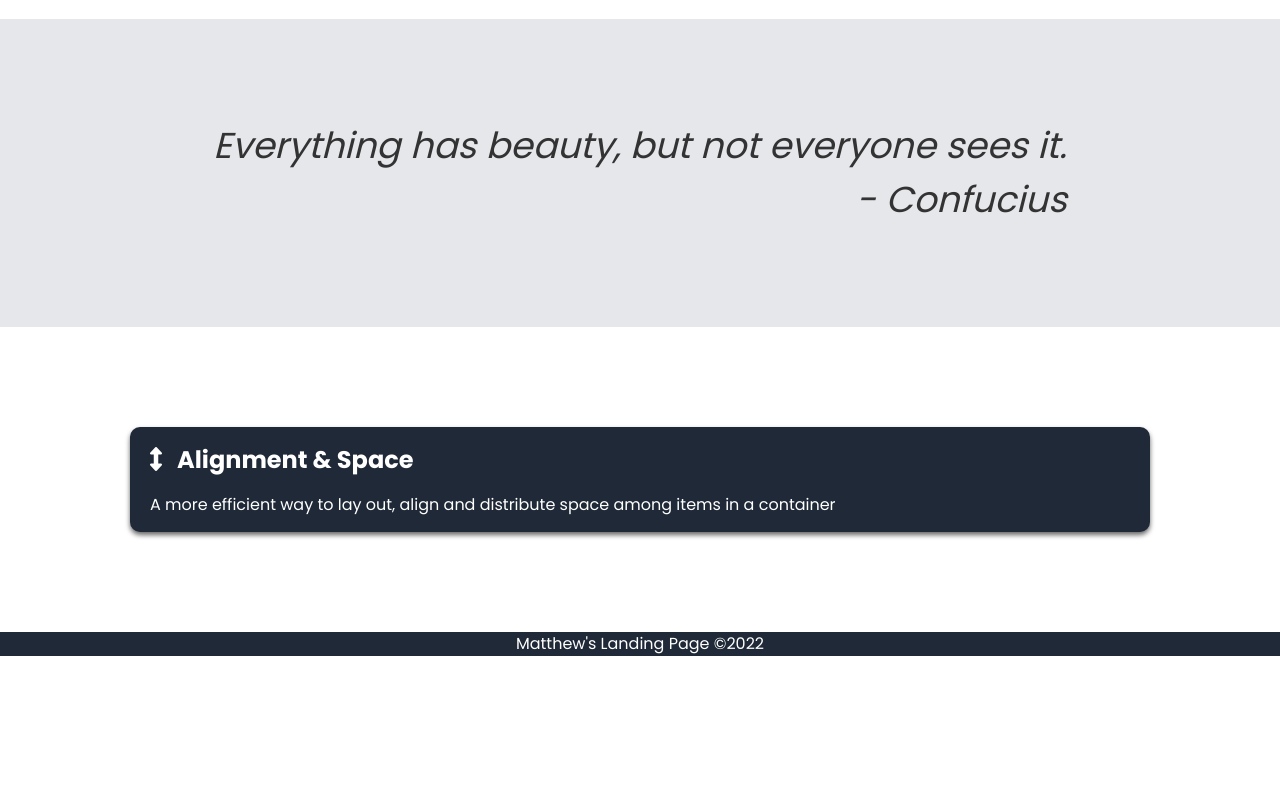
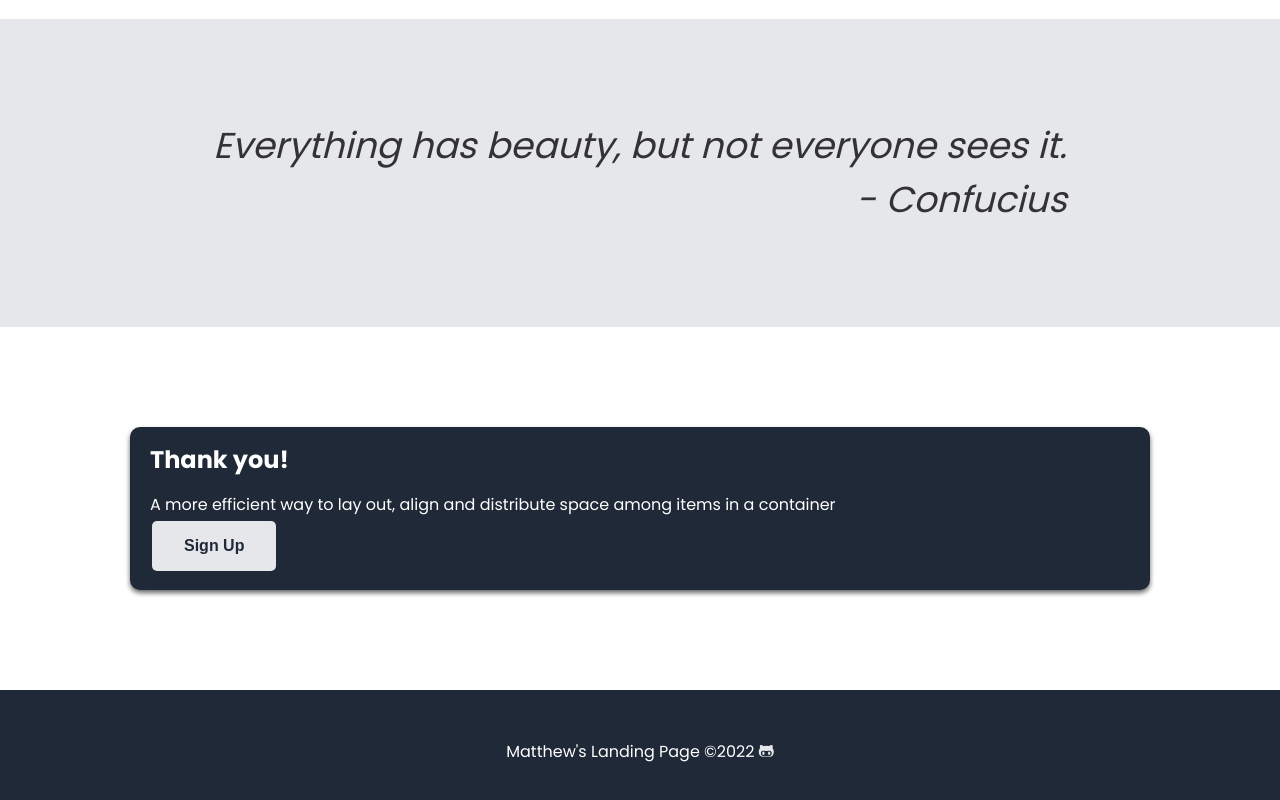
Before and after one commit to MatthewJCheverie/Landing-Page, a plain HTML site: page index.html in a window 1280 px wide. Shown: the part 1023-1823 px from the top of the page. Before the commit the page ends 1679 px from the top, so only its background shows below. Drawn offline with Linux system fonts and the light colour scheme.

Commit message:
Final edits

```diff
--- a/CSS/styles.css
+++ b/CSS/styles.css
@@ -155,6 +155,8 @@ footer {
     justify-content: center;
     color: #fff;
     background-color: var(--dark-bg);
+    padding-top: 50px;
+    padding-bottom: 50px;
 }
 
 @media (max-width: 768px) {
@@ -187,3 +189,12 @@ footer {
     text-align: right;
     padding-bottom: 100px;
 }
+
+.last-content button{
+  display: flex;
+  text-align: end;
+}
+
+footer a {
+  color: #e5e7eb;
+}
--- a/index.html
+++ b/index.html
@@ -98,19 +98,24 @@
         </div>
     </section>
 
-      <section class="boxes">
+      <section class="last-content">
         <div class="container">
           <div class="box">
-            <h2><i class="fas fa-arrows-alt-v"></i> Alignment & Space</h2>
+            <div>
+              <h2>Thank you!</h2>
             <p>
               A more efficient way to lay out, align and distribute space among
               items in a container
             </p>
-          </div>
+            </div>
+            <button>
+              Sign Up
+            </button>
+        </div>
       </section>
 
     <footer>
-        <div class="container">Matthew's Landing Page &copy;2022</div>
+        <div class="container">Matthew's Landing Page &copy;2022 <a href="https://github.com/MatthewJCheverie"><i class="fa-brands fa-github-alt"></i></a></div>
     </footer>
   </body>
 </html>
```
